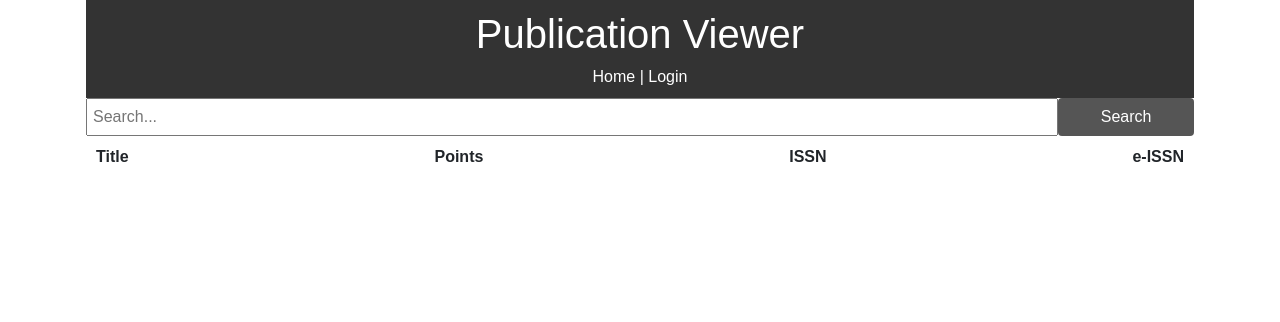
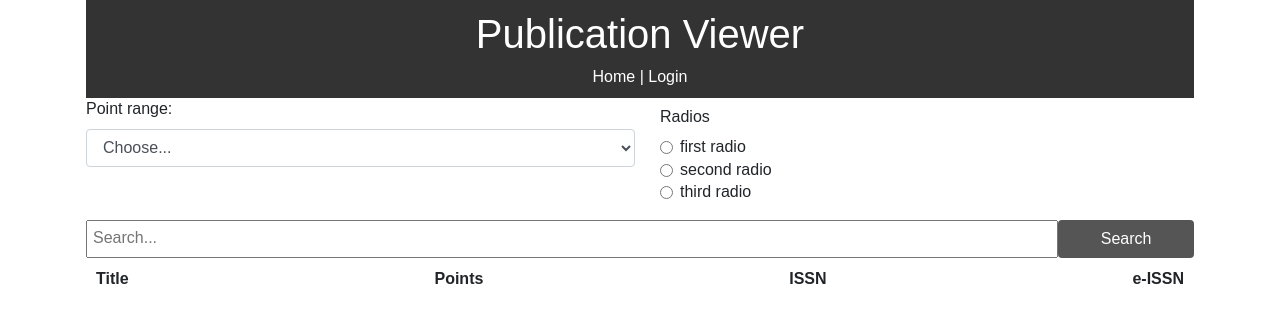
Before and after one commit to Tweezt/PublicationViewerNew, a React (Create React App) app: page / in a window 1280 px wide. Shown: the top 322 px of the page. Built offline with nearby package versions, Linux system fonts and the light colour scheme; no server answers.

Commit message:
search options

```diff
--- a/src/components/AddTodo.js
+++ b/src/components/AddTodo.js
@@ -1,4 +1,6 @@
 import React, { Component } from 'react'
+import { Form, Col } from 'react-bootstrap';
+
 
 export class AddTodo extends Component {
     state = {
@@ -16,6 +18,49 @@ onChange = (e) => this.setState({[e.target.name]: e.target.value});
     render() {
         return (
             <div>
+                <div>
+                <Form.Row>
+    {/* <Form.Group as={Col} controlId="formGridRadios">
+    <Form.Label>Sort by: </Form.Label>
+      <Form.Check inline label="Title" type="radio" id={`inline-radio-1`} />
+      <Form.Check inline label="ISSN" type="radio" id={`inline-radio-2`} />
+    </Form.Group> */}
+
+    <Form.Group as={Col} controlId="formGridState">
+      <Form.Label>Point range: </Form.Label>
+      <Form.Control as="select">
+        <option>Choose...</option>
+        <option>...</option>
+      </Form.Control>
+    </Form.Group>
+
+<Form.Group as={Col}>
+      <Form.Label as="legend" column sm={2}>
+        Radios
+      </Form.Label>
+      <Col sm={10}>
+        <Form.Check
+          type="radio"
+          label="first radio"
+          name="formHorizontalRadios"
+          id="formHorizontalRadios1"
+        />
+        <Form.Check
+          type="radio"
+          label="second radio"
+          name="formHorizontalRadios"
+          id="formHorizontalRadios2"
+        />
+        <Form.Check
+          type="radio"
+          label="third radio"
+          name="formHorizontalRadios"
+          id="formHorizontalRadios3"
+        />
+      </Col>
+    </Form.Group>
+  </Form.Row>
+                </div>
             <form onSubmit={this.onSubmit} style={{ display: 'flex'}}>
                 <input
                 type="text"
--- a/src/components/PopupModal.js
+++ b/src/components/PopupModal.js
@@ -53,7 +53,7 @@ class PopupModal extends Component{
                   Title:
                 </Form.Label>
                 <Col sm="10">
-                  <Form.Control plaintext readOnly defaultValue={this.props.idpassed} />
+                  <Form.Control plaintext readOnly defaultValue="Example title" />
                 </Col>
               </Form.Group>
             </Form>
```
